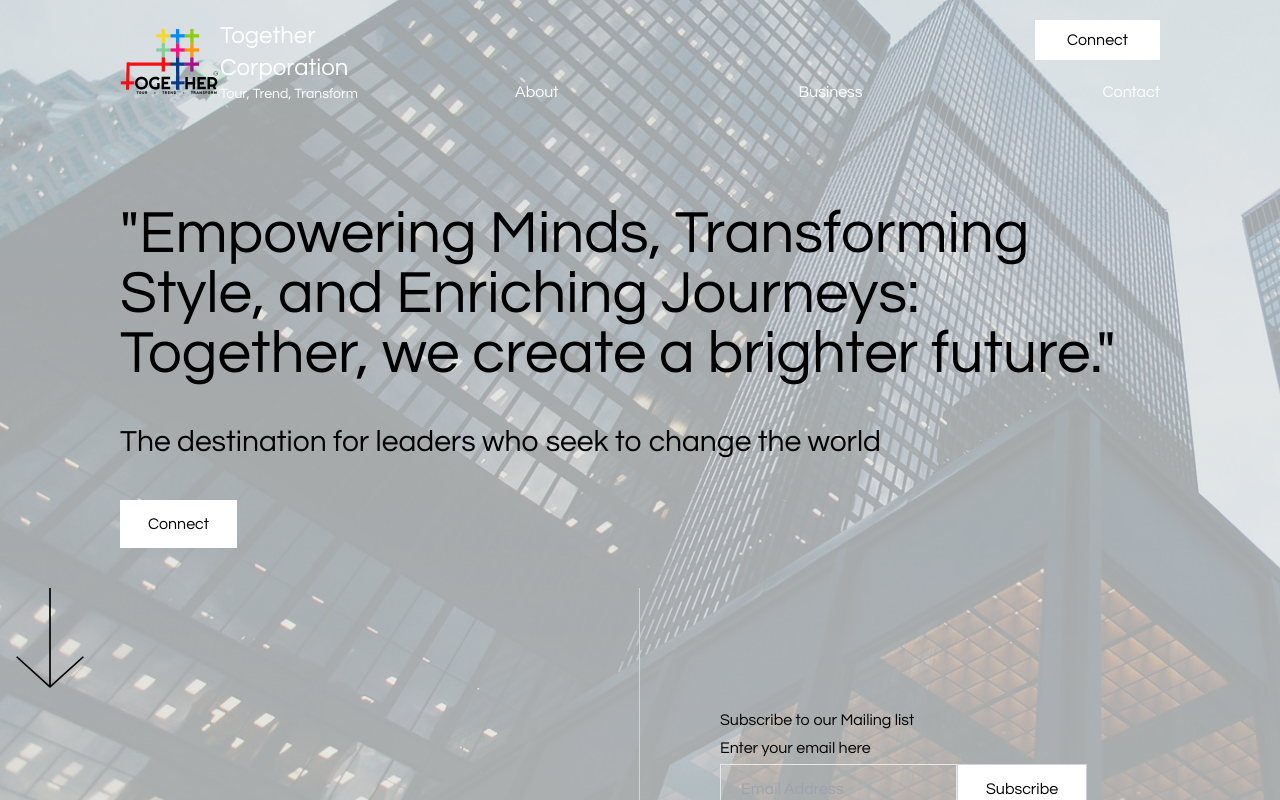
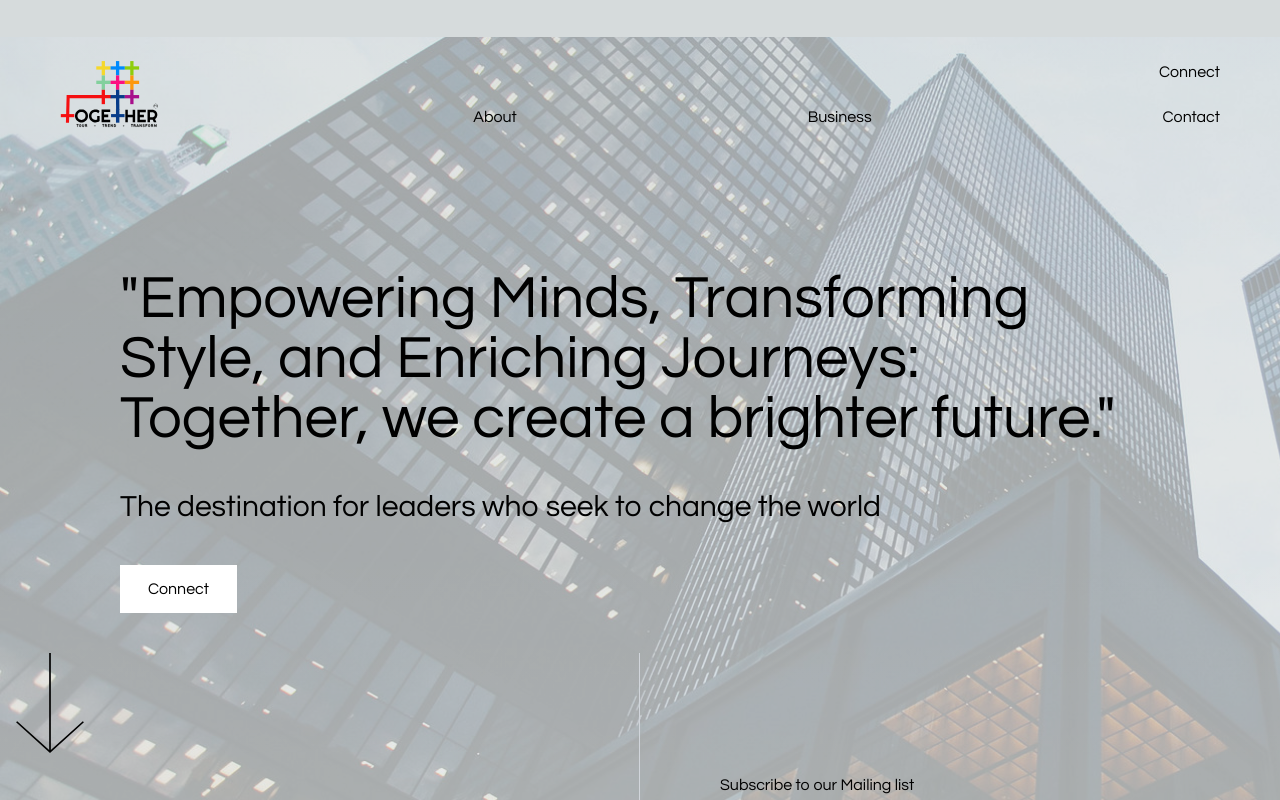
Before and after one commit to ShyamPrakashPPK/togethercorporationsite, a Next.js app: page / in a window 1280 px wide. Shown: the top 800 px of the page. Built offline with nearby package versions, Linux system fonts and the light colour scheme.

Commit message:
Navbar issue

```diff
--- a/src/components/Navbar/Navbar.tsx
+++ b/src/components/Navbar/Navbar.tsx
@@ -10,73 +10,97 @@ export default function Navbar() {
     const [isSidebarOpen, setIsSidebarOpen] = useState(false);
 
     return (
-        <div>
-            <div className='p-5 bg-transparent md:px-[15vh] flex justify-between items-center text-white'>
-                <Link href='/'>
-                    <div className="flex flex-row items-center ">
-                        <div>
-                            <Image src={logo} alt='Logo' width={100} height={100} />
-                        </div>
-                        <div className='flex flex-col text-white'>
-                            <div className='text-2xl '>Together</div>
-                            <div className='text-2xl '>Corporation</div>
-                            <div className='font-light text-sm '>Tour, Trend, Transform</div>
-                        </div>
-                    </div>
-                </Link>
-                <div className='flex flex-col gap-5 items-end'>
-                    <div className='bg-white text-md p-2 px-8 text-black font-light'>Connect</div>
-                    <div className='flex flex-row gap-[30vh] relative'>
-                        <Link className='hover:text-violet-200 text-white' href='/about'>About</Link>
-                        <div
-                            className='relative'
-                            onMouseEnter={() => setIsDropdownOpen(true)}
-                            onMouseLeave={() => setIsDropdownOpen(false)}
-                        >
-                            <div className='hover:text-violet-200 text-white'>Business</div>
-                            {isDropdownOpen && (
-                                <div
-                                    className='absolute text-right top-full -right-7 bg-black text-white shadow-lg flex flex-col pl-12 pt-3 pr-4'
-                                    onMouseEnter={() => setIsDropdownOpen(true)}
-                                    onMouseLeave={() => setIsDropdownOpen(false)}
-                                >
-                                    <Link href='/business/tourism' className='p-2 hover:text-violet-200 '>Tourism</Link>
-                                    <Link href='/business/education' className='p-2 hover:text-violet-200 '>Education</Link>
-                                    <Link href='/business/threads' className='p-2 hover:text-violet-200 '>Threads</Link>
-                                </div>
-                            )}
-                        </div>
-                        <Link className='hover:text-violet-200 text-white' href='/contact-us'>Contact</Link>
-                    </div>
-                </div>
-                <div className='md:hidden flex items-center'>
-                    <button onClick={() => setIsSidebarOpen(true)}>
-                        <FaBars size={30} />
-                    </button>
-                </div>
-            </div>
+        // <div>
+        //     <div className='p-5 bg-transparent md:px-[15vh] flex justify-between items-center text-white'>
+        //         <Link href='/'>
+        //             <div className="flex flex-row items-center ">
+        //                 <div>
+        //                     <Image src={logo} alt='Logo' width={100} height={100} />
+        //                 </div>
+        //                 <div className='flex flex-col text-white'>
+        //                     <div className='text-2xl '>Together</div>
+        //                     <div className='text-2xl '>Corporation</div>
+        //                     <div className='font-light text-sm '>Tour, Trend, Transform</div>
+        //                 </div>
+        //             </div>
+        //         </Link>
+        //         <div className='flex flex-col gap-5 items-end'>
+        //             <div className='bg-white text-md p-2 px-8 text-black font-light'>Connect</div>
+        //             <div className='flex flex-row gap-[30vh] relative'>
+        //                 <Link className='hover:text-violet-200 text-white' href='/about'>About</Link>
+        //                 <div
+        //                     className='relative'
+        //                     onMouseEnter={() => setIsDropdownOpen(true)}
+        //                     onMouseLeave={() => setIsDropdownOpen(false)}
+        //                 >
+        //                     <div className='hover:text-violet-200 text-white'>Business</div>
+        //                     {isDropdownOpen && (
+        //                         <div
+        //                             className='absolute text-right top-full -right-7 bg-black text-white shadow-lg flex flex-col pl-12 pt-3 pr-4'
+        //                             onMouseEnter={() => setIsDropdownOpen(true)}
+        //                             onMouseLeave={() => setIsDropdownOpen(false)}
+        //                         >
+        //                             <Link href='/business/tourism' className='p-2 hover:text-violet-200 '>Tourism</Link>
+        //                             <Link href='/business/education' className='p-2 hover:text-violet-200 '>Education</Link>
+        //                             <Link href='/business/threads' className='p-2 hover:text-violet-200 '>Threads</Link>
+        //                         </div>
+        //                     )}
+        //                 </div>
+        //                 <Link className='hover:text-violet-200 text-white' href='/contact-us'>Contact</Link>
+        //             </div>
+        //         </div>
+        //         <div className='md:hidden flex items-center'>
+        //             <button onClick={() => setIsSidebarOpen(true)}>
+        //                 <FaBars size={30} />
+        //             </button>
+        //         </div>
+        //     </div>
 
-            {/* {isSidebarOpen && (
-                <div className='fixed top-0 left-0 w-[75%] h-full bg-black text-white shadow-lg flex flex-col p-5'>
-                    <button onClick={() => setIsSidebarOpen(false)} className='self-end'>
-                        <FaTimes size={30} />
-                    </button>
-                    <Link href='/' className='my-2' onClick={() => setIsSidebarOpen(false)}>Home</Link>
-                    <Link href='/about' className='my-2' onClick={() => setIsSidebarOpen(false)}>About</Link>
-                    <div className='relative my-2'>
-                        <div onClick={() => setIsDropdownOpen(!isDropdownOpen)}>Business</div>
-                        {isDropdownOpen && (
-                            <div className='flex flex-col bg-gray-800'>
-                                <Link href='/business/tourism' className='p-2 hover:bg-gray-700' onClick={() => setIsSidebarOpen(false)}>Tourism</Link>
-                                <Link href='/business/education' className='p-2 hover:bg-gray-700' onClick={() => setIsSidebarOpen(false)}>Education</Link>
-                                <Link href='/business/threads' className='p-2 hover:bg-gray-700' onClick={() => setIsSidebarOpen(false)}>Threads</Link>
-                            </div>
-                        )}
-                    </div>
-                    <Link href='/contact-us' className='my-2' onClick={() => setIsSidebarOpen(false)}>Contact</Link>
-                    <div className='bg-white text-md p-2 px-8 text-black font-light mt-4' onClick={() => setIsSidebarOpen(false)}>Connect</div>
-                </div>
-            )} */}
+        //     {/* {isSidebarOpen && (
+        //         <div className='fixed top-0 left-0 w-[75%] h-full bg-black text-white shadow-lg flex flex-col p-5'>
+        //             <button onClick={() => setIsSidebarOpen(false)} className='self-end'>
+        //                 <FaTimes size={30} />
+        //             </button>
+        //             <Link href='/' className='my-2' onClick={() => setIsSidebarOpen(false)}>Home</Link>
+        //             <Link href='/about' className='my-2' onClick={() => setIsSidebarOpen(false)}>About</Link>
+        //             <div className='relative my-2'>
+        //                 <div onClick={() => setIsDropdownOpen(!isDropdownOpen)}>Business</div>
+        //                 {isDropdownOpen && (
+        //                     <div className='flex flex-col bg-gray-800'>
+        //                         <Link href='/business/tourism' className='p-2 hover:bg-gray-700' onClick={() => setIsSidebarOpen(false)}>Tourism</Link>
+        //                         <Link href='/business/education' className='p-2 hover:bg-gray-700' onClick={() => setIsSidebarOpen(false)}>Education</Link>
+        //                         <Link href='/business/threads' className='p-2 hover:bg-gray-700' onClick={() => setIsSidebarOpen(false)}>Threads</Link>
+        //                     </div>
+        //                 )}
+        //             </div>
+        //             <Link href='/contact-us' className='my-2' onClick={() => setIsSidebarOpen(false)}>Contact</Link>
+        //             <div className='bg-white text-md p-2 px-8 text-black font-light mt-4' onClick={() => setIsSidebarOpen(false)}>Connect</div>
+        //         </div>
+        //     )} */}
+        // </div>
+
+
+
+        <div className='p-5 bg-transparent flex'>
+        <div className='basis-1/3 flex-grow'>
+          <div className='p-10'>
+            <Image src={logo} alt='Logo' width={100} height={100} />
+          </div>
         </div>
+        <div className='basis-2/3 max-md:hidden flex-grow flex flex-col justify-between p-10'>
+          <div className='flex justify-end'>Connect</div>
+          <div className='flex justify-between'>
+            <div>About</div>
+            <div>Business</div>
+            <div>Contact</div>
+          </div>
+        </div>
+        <div className='block md:hidden p-10'>
+          <svg className='w-6 h-6' fill='none' stroke='currentColor' viewBox='0 0 24 24' xmlns='http://www.w3.org/2000/svg'>
+            <path strokeLinecap='round' strokeLinejoin='round' strokeWidth='2' d='M4 6h16M4 12h16m-7 6h7'></path>
+          </svg>
+        </div>
+      </div>
+
     )
 }
```
